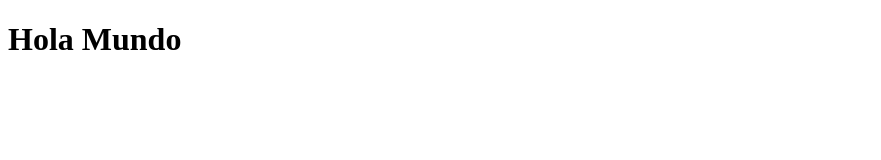
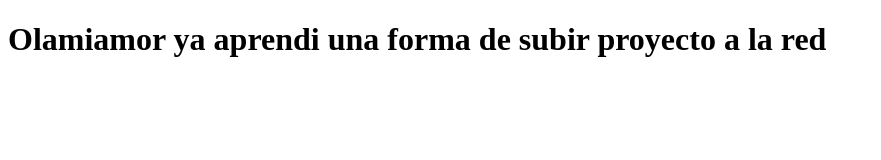
Before and after one commit to Anton811/Proyecto-PASE, a plain HTML site: page index.html in a window 1280 px wide. Shown: the whole page, without its empty margins (0-881 px from the left). Drawn offline with Linux system fonts and the light colour scheme.

Commit message:
Prueba en linea

```diff
--- a/index.html
+++ b/index.html
@@ -6,6 +6,6 @@
     <title>Prueba</title>
   </head>
   <body>
-    <h1>Hola Mundo</h1>
+    <h1>Olamiamor ya aprendi una forma de subir proyecto a la red</h1>
   </body>
 </html>
```
